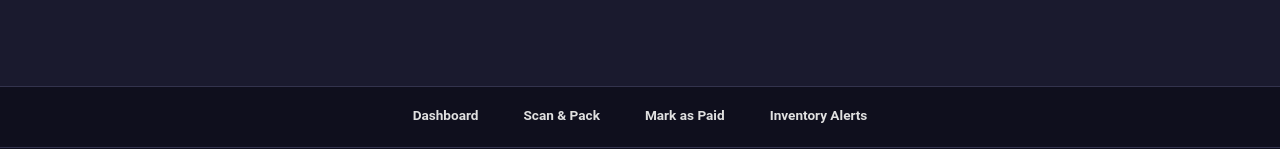
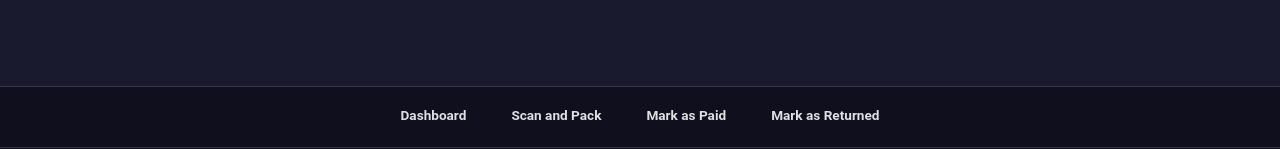
Before and after one commit to Muhammad2684/Bulkmarkpaid, a Flask app: page / in a window 1280 px wide. Shown: the part 651-800 px from the top of the page. Run offline with Flask 3, Linux system fonts and the light colour scheme.

Commit message:
navigation update

```diff
--- a/templates/Navigation.html
+++ b/templates/Navigation.html
@@ -47,8 +47,8 @@
 <nav>
     <div class="nav-links">
         <a href="/" class="{% if active_page == 'dashboard' %}active{% endif %}">Dashboard</a>
-        <a href="/scan-pack" class="{% if active_page == 'scan' %}active{% endif %}">Scan & Pack</a>
+        <a href="/scan-pack" class="{% if active_page == 'scan' %}active{% endif %}">Scan and Pack</a>
         <a href="/mark-paid" class="{% if active_page == 'paid' %}active{% endif %}">Mark as Paid</a>
-        <a href="/inventory" class="{% if active_page == 'inventory' %}active{% endif %}">Inventory Alerts</a>
+        <a href="/mark-returned" class="{% if active_page == 'inventory' %}active{% endif %}">Mark as Returned</a>
     </div>
 </nav>
--- a/templates/bulk_mark.html
+++ b/templates/bulk_mark.html
@@ -70,7 +70,7 @@
 
     <!-- Footer with Navigation -->
     <div class="app-footer">
-        {% include "Navigation.html" %}
+        {% include "navigation.html" %}
     </div>
 
     <!-- Your custom JavaScript -->
```
